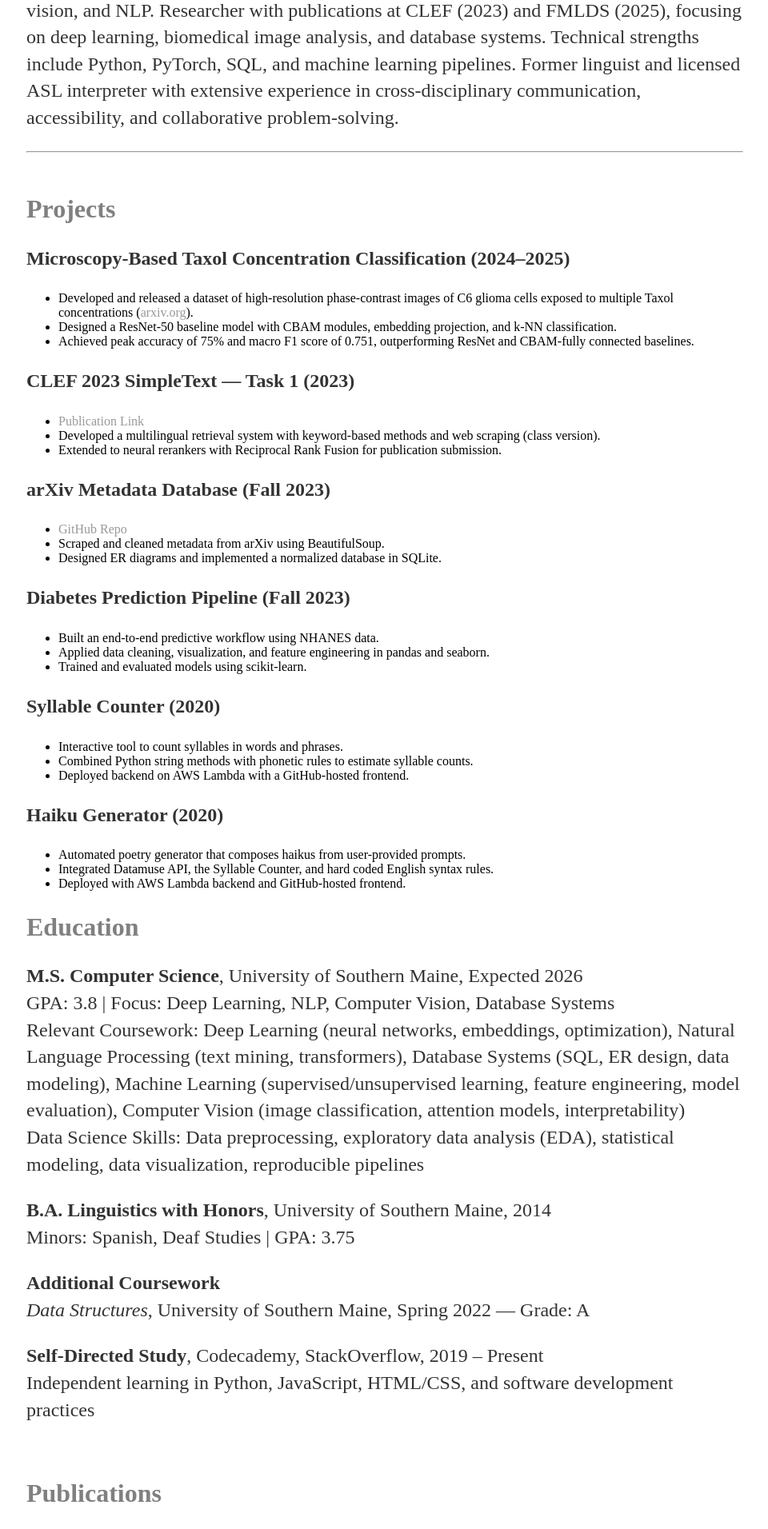
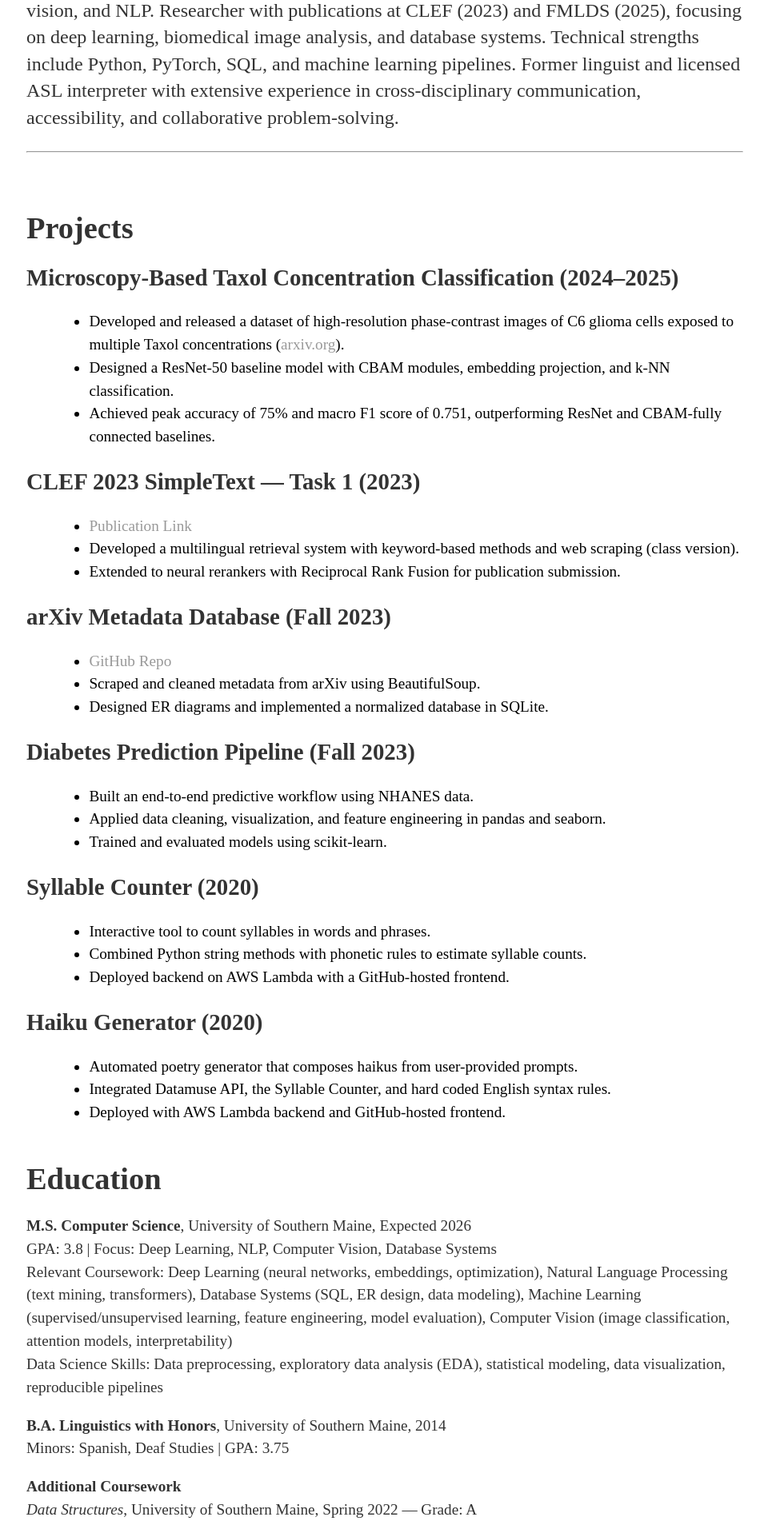
Before and after one commit to SeanEFletcher/SeanEFletcher.github.io, a Jekyll site: the page built from cv/index.html, in a window 1280 px wide. Shown: the part 353-2265 px from the top of the page at 80% size, without its empty margins (159-1119 px from the left). Built offline with Jekyll 4.4.1, drawn with Linux system fonts in a browser that asks for light colours.

Commit message:
Update main.css

```diff
--- a/css/main.css
+++ b/css/main.css
@@ -2,32 +2,39 @@ body {
     margin: 60px auto;
     width: 70%;
 }
+
 nav ul, footer ul {
-    font-family:'Helvetica', 'Arial', 'Sans-Serif';
+    font-family: 'Helvetica', 'Arial', 'Sans-Serif';
     padding: 0px;
     list-style: none;
     font-weight: bold;
 }
+
 nav ul li, footer ul li {
     display: inline;
     margin-right: 20px;
 }
+
 a {
     text-decoration: none;
     color: #999;
 }
+
 a:hover {
     text-decoration: underline;
 }
+
 h1 {
     font-size: 3em;
-    font-family:'Helvetica', 'Arial', 'Sans-Serif';
+    font-family: 'Helvetica', 'Arial', 'Sans-Serif';
 }
+
 p {
     font-size: 1.5em;
     line-height: 1.4em;
     color: #333;
 }
+
 footer {
     border-top: 1px solid #d5d5d5;
     font-size: .8em;
@@ -45,11 +52,8 @@ ul.posts li {
 .emoticon {
     font-family: sans-serif;
 }
- /*
-here down is the dropdown list for my projects tab
-*/
 
-
+/* Dropdown menu styling */
 .dropdown {
   text-decoration: none;
   color: #999;
@@ -67,78 +71,92 @@ here down is the dropdown list for my projects tab
   z-index: 1;
 }
 
-.dopdown:hover {
-  text-decoration: underline;
-}
-
 .dropdown:hover .dropdown-content {
   display: block;
 }
 
-
- /*
-here down is me playing around with my CV page
-*/
-
+/* CV page styling */
 .CVh2 {
-  font-size: 2em;
+  font-size: 2.4em;   /* larger than before */
+  font-weight: bold;  /* stronger emphasis */
   text-decoration: none;
-  color: #808080;
+  color: #333;        /* darker gray for better contrast */
+  margin-top: 1.2em;
+  margin-bottom: 0.6em;
 }
 
-dl {
+/* Projects */
+.project {
+  margin-bottom: 25px;
+}
+
+.project p strong {
+  font-size: 1.2em;
+  display: block;
+  margin-bottom: 0.4em;
+  color: #333;
+}
+
+.project ul {
+  margin-left: 2em;
+  font-size: 1.2em;
+  line-height: 1.5em;
+  list-style-type: disc;
+}
+
+/* Experience section */
+.experienceItem {
   margin-bottom: 20px;
 }
 
-dt,
-dd {
-  line-height: 1.428571429;
+.experienceItem p strong {
+  font-size: 1.1em;
+  color: #333;
 }
 
-dt {
-  font-weight: bold;
+.experienceItem ul {
+  margin-left: 2em;
+  font-size: 1.2em;
+  line-height: 1.5em;
+  list-style-type: disc;
 }
 
-dd {
-  margin-left: 0;
+/* Education section */
+.education .CVitemTitle {
+  margin-bottom: 1em;
+  font-size: 1.2em;
+  line-height: 1.5em;
 }
 
-/* OLD VERSION (commented out)
-@media (min-width: 768px) {
-  .dl-horizontal dt {
-    float: left;
-    width: 160px;
-    overflow: hidden;
-    clear: left;
-    text-align: right;
-    text-overflow: ellipsis;
-    white-space: nowrap;
-  }
-  .dl-horizontal dd {
-    margin-left: 180px;
-  }
-  .dl-horizontal dd:before,
-  .dl-horizontal dd:after {
-    display: table;
-    content: " ";
-  }
-  .dl-horizontal dd:after {
-    clear: both;
-  }
+.education em {
+  font-style: italic;
 }
-*/
 
-/* NEW VERSION — allows project titles to wrap cleanly */
-@media (min-width: 768px) {
-  .dl-horizontal dt {
-    float: none;         /* no forced left column */
-    width: auto;         /* titles size naturally */
-    text-align: left;    /* align to the left */
-    white-space: normal; /* allow multi-line wrapping */
-    overflow: visible;   /* don’t cut content */
-    text-overflow: clip; /* no ellipsis */
-  }
-  .dl-horizontal dd {
-    margin-left: 0;      /* align descriptions under titles */
-  }
+/* Skills & Languages */
+.languages p {
+  margin-top: 0.5em;
+  margin-bottom: 0.3em;
 }
+
+.languages ul {
+  margin-left: 2em;
+  font-size: 1.2em;
+  line-height: 1.5em;
+  list-style-type: disc;
+}
+
+/* Publications, Certifications, Career Development */
+.publications ul,
+.Certifications\/Licenses ul,
+.CareerDevelopment ul {
+  margin-left: 2em;
+  font-size: 1.2em;
+  line-height: 1.5em;
+  list-style-type: disc;
+}
+
+.publications li,
+.Certifications\/Licenses li,
+.CareerDevelopment li {
+  margin-bottom: 0.5em;
+}
```
